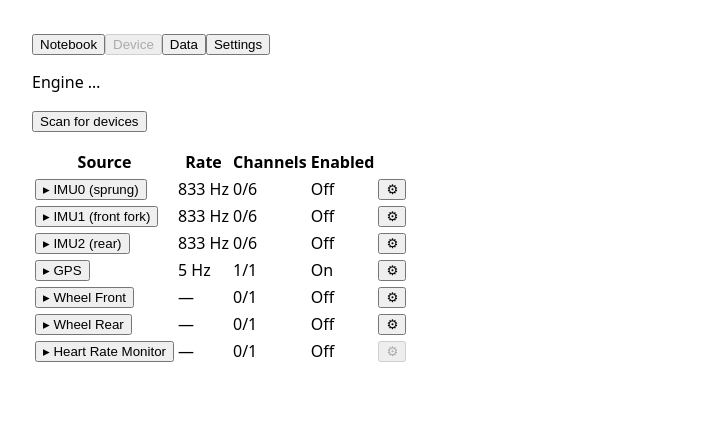
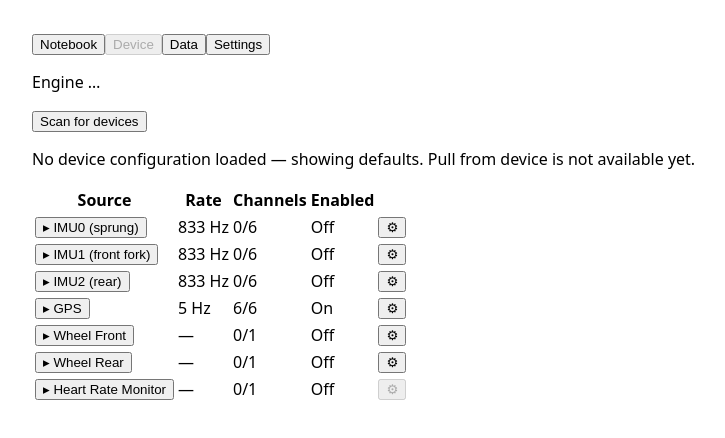
Before and after one commit to saucyeng/idl1-app, a React (Vite) app in the folder app/: page / in a window 1280 px wide. Both pictures are taken after a click on the button "Device". Shown: the top 438 px of the page, without its empty margins (0-725 px from the left). Built offline with nearby package versions, Linux system fonts and the light colour scheme.

Commit message:
app: Device tab, registry channel names in breakdown rows + placeholder-config banner

```diff
--- a/app/src/routes/pages/Device/index.tsx
+++ b/app/src/routes/pages/Device/index.tsx
@@ -26,6 +26,12 @@ export default function Device() {
   // opened from `ChannelsTable`'s gear control (Task 6) edit this state
   // directly through `Device/config/edit.ts`.
   const [config, setConfig] = useState(() => defaultConfig(""));
+  // `pull_config` (IPC need 10) is not wired yet — every value the config
+  // card shows is `defaultConfig`'s fabricated placeholder, never a device's
+  // actual settings. `hasPulledConfig` will flip true once a real pull
+  // lands; until then the banner below is unconditional so a placeholder
+  // Rate/Enabled value is never mistaken for a connected device's own.
+  const hasPulledConfig = false;
 
   const onScan = useCallback(() => {
     dispatch({ type: "SCAN_START" });
@@ -69,6 +75,11 @@ export default function Device() {
         {state.phase === "failed" && state.error && <p role="alert">{state.error}</p>}
       </section>
       <section className="device-tab__config">
+        {!hasPulledConfig && (
+          <p role="status" className="device-tab__config-placeholder-notice">
+            No device configuration loaded — showing defaults. Pull from device is not available yet.
+          </p>
+        )}
         <ChannelsTable sources={listSources(config)} config={config} onConfigChange={setConfig} />
       </section>
     </div>
--- a/app/src/routes/pages/Device/sources.ts
+++ b/app/src/routes/pages/Device/sources.ts
@@ -48,6 +48,23 @@ export interface SourceView {
 const IMU_ACCEL_UNITS = "g";
 /** dps. Unit shown on an IMU slot's three gyroscope axis rows. */
 const IMU_GYRO_UNITS = "dps";
+
+/** The GPS-derived channels SPEC §5.4's registry names name verbatim
+ *  (`GPS_Latitude`, `GPS_Longitude`, `GPS_Altitude`, `GPS_SpeedKmh`,
+ *  `GPS_Heading`, `GPS_EpochMs`) — never an invented word like `"fix"`, so
+ *  the breakdown row a user sees here matches the channel name the Data tab
+ *  and notebook will use for the same data. `GPS_FixQuality`/`GPS_Satellites`
+ *  are omitted: SPEC §5.4 lists them as carrying no registry entry of their
+ *  own scale/offset kind and this collapsed GPS row's scope (R53 Device Q1)
+ *  stops at the six channels the app's own GPS parser materialises today. */
+const GPS_REGISTRY_CHANNELS: readonly { name: string; units: string }[] = [
+  { name: "GPS_Latitude", units: "deg" },
+  { name: "GPS_Longitude", units: "deg" },
+  { name: "GPS_Altitude", units: "m" },
+  { name: "GPS_SpeedKmh", units: "km/h" },
+  { name: "GPS_Heading", units: "deg" },
+  { name: "GPS_EpochMs", units: "ms" },
+];
 
 /** idl0's per-IMU-slot labels (SPEC §23.3's mounting-location naming). */
 const IMU_LABELS: Record<"imu0" | "imu1" | "imu2", string> = {
@@ -136,23 +153,23 @@ export function listSources(config: DeviceConfig): SourceView[] {
       label: "GPS",
       enabled,
       sampleRateHz,
-      channels: [{ name: "fix", units: "deg / m/s", enabled }],
+      channels: GPS_REGISTRY_CHANNELS.map(({ name, units }) => ({ name, units, enabled })),
     });
   }
 
   (
     [
-      ["wheel_front", "Wheel Front"],
-      ["wheel_rear", "Wheel Rear"],
+      ["wheel_front", "Wheel Front", "WheelFront"],
+      ["wheel_rear", "Wheel Rear", "WheelRear"],
     ] as const
-  ).forEach(([sourceKey, label]) => {
+  ).forEach(([sourceKey, label, registryName]) => {
     const { enabled, sampleRateHz } = lookupPreview(previewRows, sourceKey);
     views.push({
       sourceKey,
       label,
       enabled,
       sampleRateHz,
-      channels: [{ name: "pulse", units: "count", enabled }],
+      channels: [{ name: registryName, units: "pulse", enabled }],
     });
   });
 
@@ -187,7 +204,7 @@ export function listSources(config: DeviceConfig): SourceView[] {
       label,
       enabled,
       sampleRateHz,
-      channels: [{ name: "heart_rate", units: "bpm / ms", enabled }],
+      channels: [{ name: "HR_BPM", units: "bpm", enabled }],
     });
   }
 
```
Also changed, not shown: 3 other files (tests, documents, lock files or other folders).
